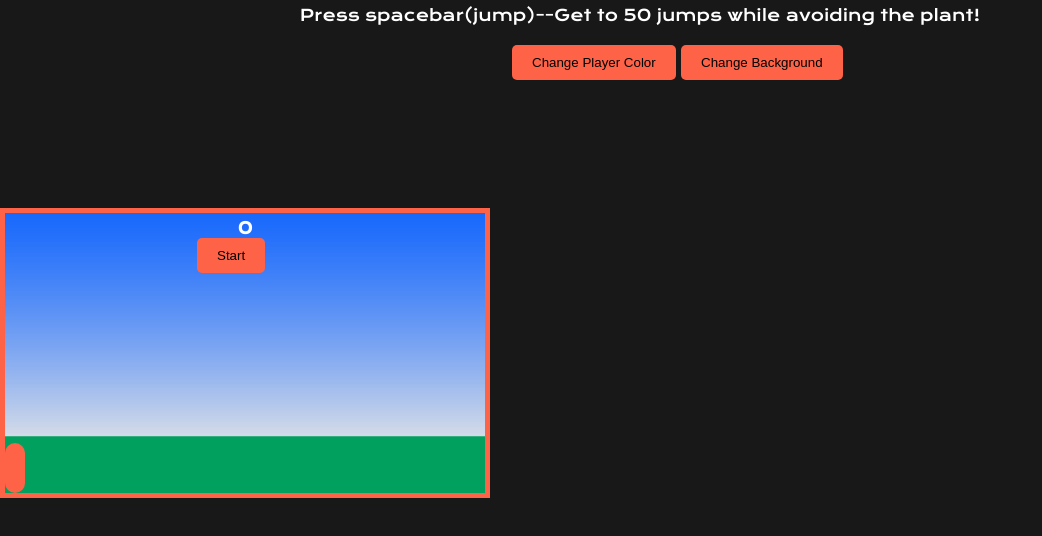
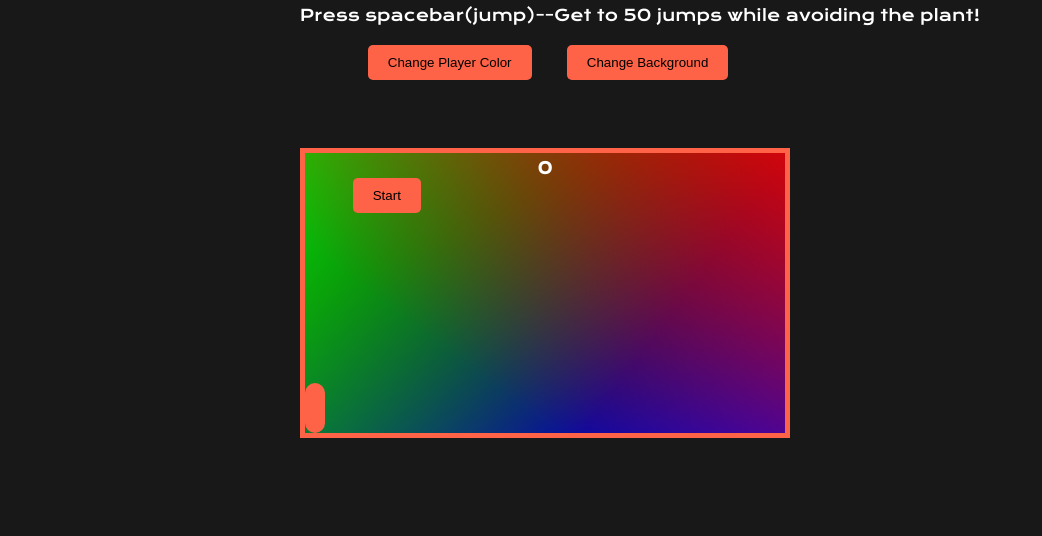
Before and after one commit to iNeso1984/JS-Game-1, a plain HTML site: page index.html in a window 1280 px wide. Shown: the whole page, without its empty margins (0-1042 px from the left). Drawn offline with nearby package versions, Linux system fonts and the light colour scheme.

Commit message:
Update styles.css

```diff
--- a/styles.css
+++ b/styles.css
@@ -7,6 +7,8 @@
 body {
   background-color: rgb(24, 24, 24);
   font-family: "Krona One", sans-serif;
+  display: grid;
+  justify-content: center;
 }
 p {
   color: white;
@@ -38,7 +40,8 @@ button {
   border: none;
   padding: 10px 20px;
   position: relative;
-  left: 40%;
+  left: 10%;
+  margin-right: 30px;
   border-radius: 5px;
 }
 .hits {
@@ -50,12 +53,20 @@ button {
 }
 
 #game {
+  dislplay: grid;
+  justify-content: center;
   width: 480px;
   height: 280px;
   position: relative;
   margin-top: 10%;
   border: 5px solid tomato;
-  background-image: url("images/background-03.png");
+  background: linear-gradient(
+      217deg,
+      rgba(255, 0, 0, 0.8),
+      rgba(255, 0, 0, 0) 70.71%
+    ),
+    linear-gradient(127deg, rgba(0, 255, 0, 0.8), rgba(0, 255, 0, 0) 70.71%),
+    linear-gradient(336deg, rgba(0, 0, 255, 0.8), rgba(0, 0, 255, 0) 70.71%);
   background-repeat: none;
 }
 /*adding position relative allows for you to position top at bottom*/
@@ -112,3 +123,5 @@ button {
   left: 480px;
   animation: pointsAnimation 2.5s infinite linear;
 }
+button {
+}
```
